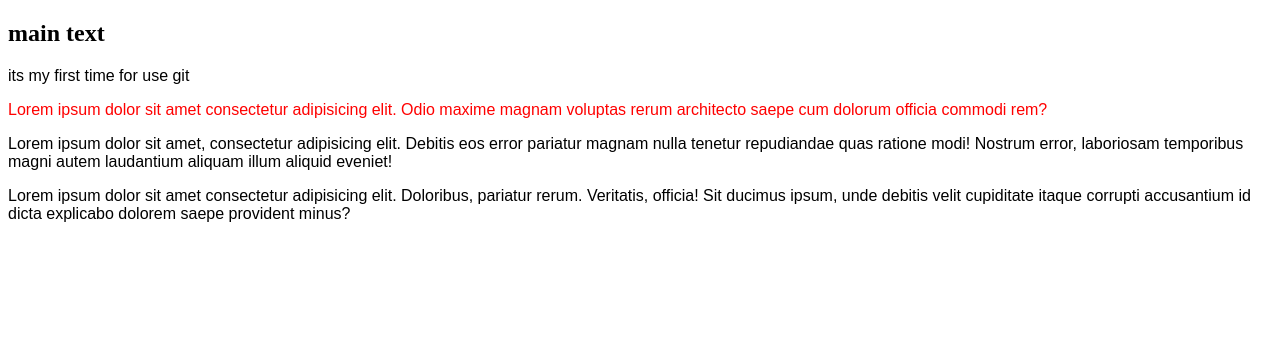
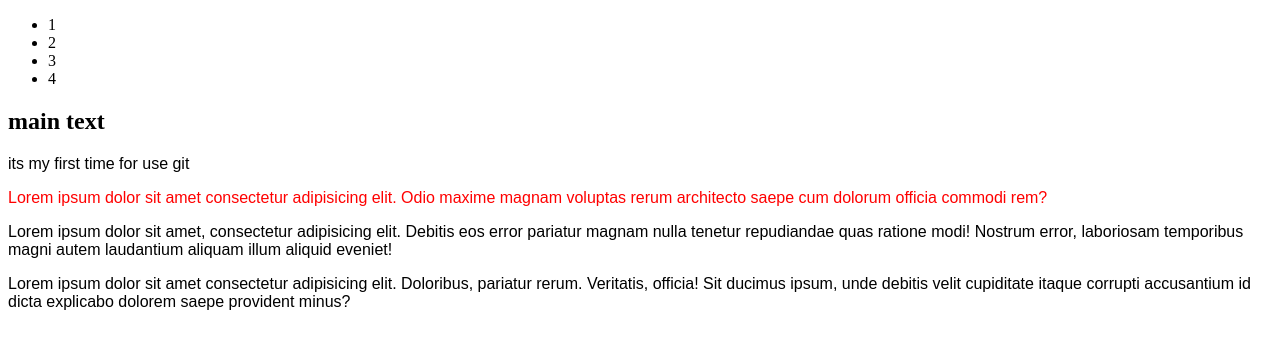
Before and after one commit to ungodss/gittest, a plain HTML site: page index.html in a window 1280 px wide. Drawn offline with Linux system fonts and the light colour scheme.

Commit message:
add header with menu

```diff
--- a/index.html
+++ b/index.html
@@ -7,6 +7,14 @@
     <title>First time git</title>
 </head>
 <body>
+    <header>
+        <ul class="mainmenu">
+        <li>1</li>
+        <li>2</li>
+        <li>3</li>
+        <li>4</li>
+    </ul>
+    </header>
     <h2>main text</h2>
     <p>its my first time for use git</p>
     <p class="maintext">Lorem ipsum dolor sit amet consectetur adipisicing elit. Odio maxime magnam voluptas rerum architecto saepe cum dolorum officia commodi rem?</p>
```
